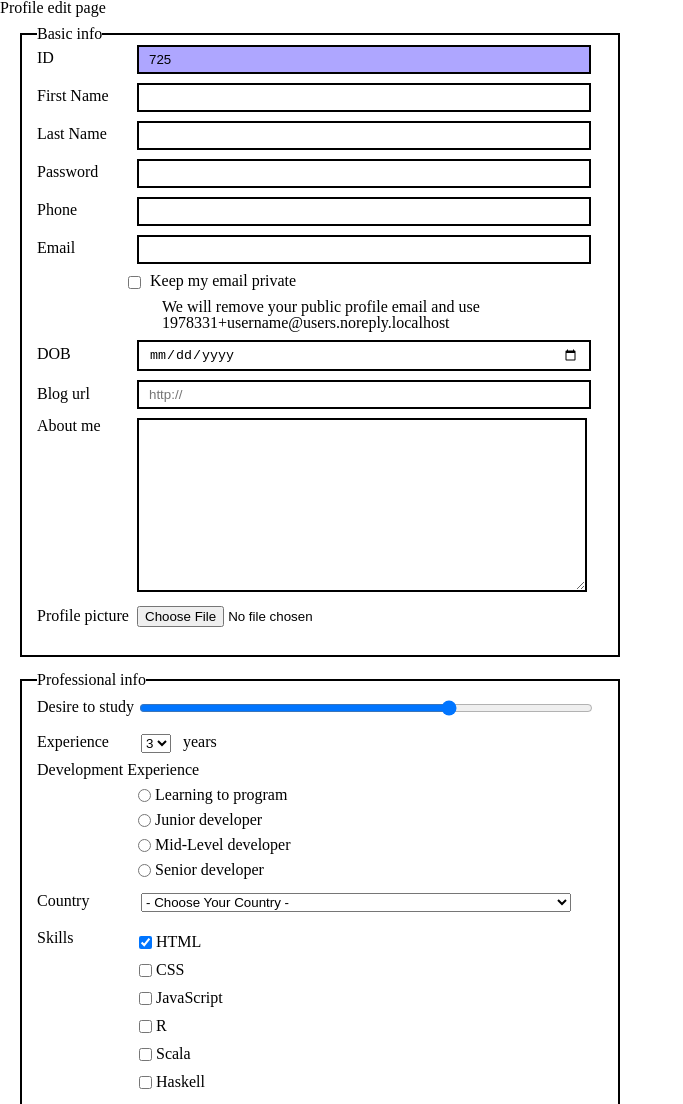
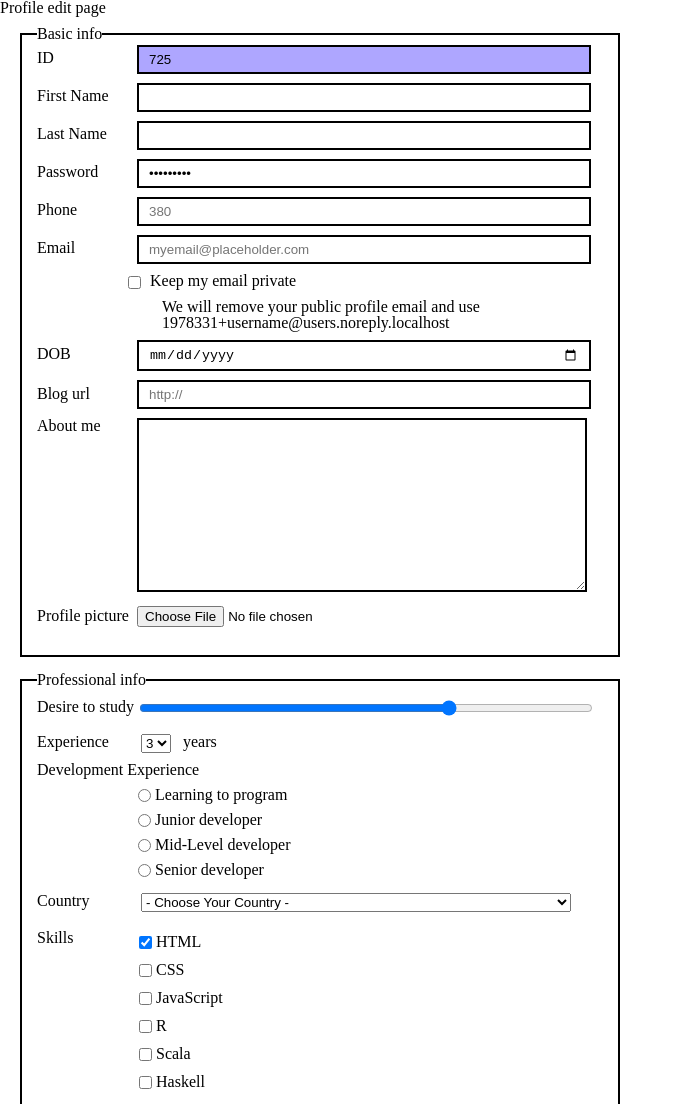
Before and after one commit to See3200/GH_Frontend, a plain HTML site: page hw02/form.html in a window 1280 px wide. Shown: the top 1104 px of the page, without its empty margins (0-683 px from the left). Drawn offline with Linux system fonts and the light colour scheme.

Commit message:
changed something in HW2

```diff
--- a/hw02/form.html
+++ b/hw02/form.html
@@ -15,9 +15,9 @@
                 <li><label for="id">ID</label><input id="id" class="readonly" readonly value="725" name="id"></li>
                 <li><label for="first-name">First Name</label><input id="first-name" type="text" name="first-name"></li>
                 <li><label for="last-name">Last Name</label><input id="last-name" type="text" name="last-name"></li>
-                <li><label for="pass">Password</label><input id="pass" type="password" name="pass"></li>
-                <li><label for="phone">Phone</label><input id="phone" type="tel" name="phone"></li>
-                <li><label for="email">Email</label><input id="email" type="email" name="email"></li>
+                <li><label for="pass">Password</label><input id="pass" type="password" name="pass" value="*********"></li>
+                <li><label for="phone">Phone</label><input id="phone" type="tel" name="phone" placeholder="380"></li>
+                <li><label for="email">Email</label><input id="email" type="email" name="email" placeholder="myemail@placeholder.com"></li>
                 <li><input id="check" type="checkbox" name="private email" class="private-check" value="private"><label for="check">Keep my email private</label>
                     <p>We will remove your public profile email and use 1978331+username@users.noreply.localhost</p></li>
                 <li><label for="date">DOB</label><input id="date" type="date"></li>
```
